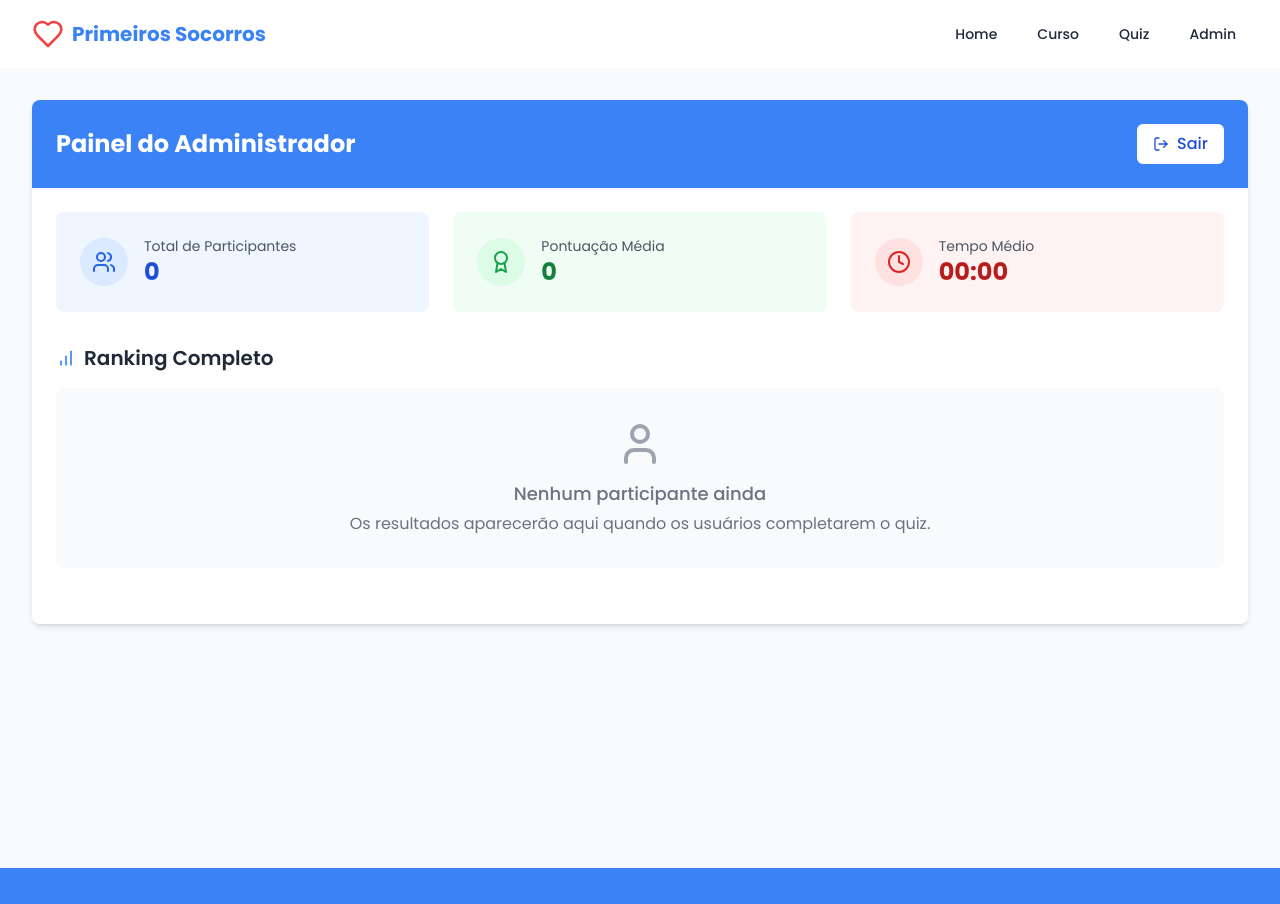
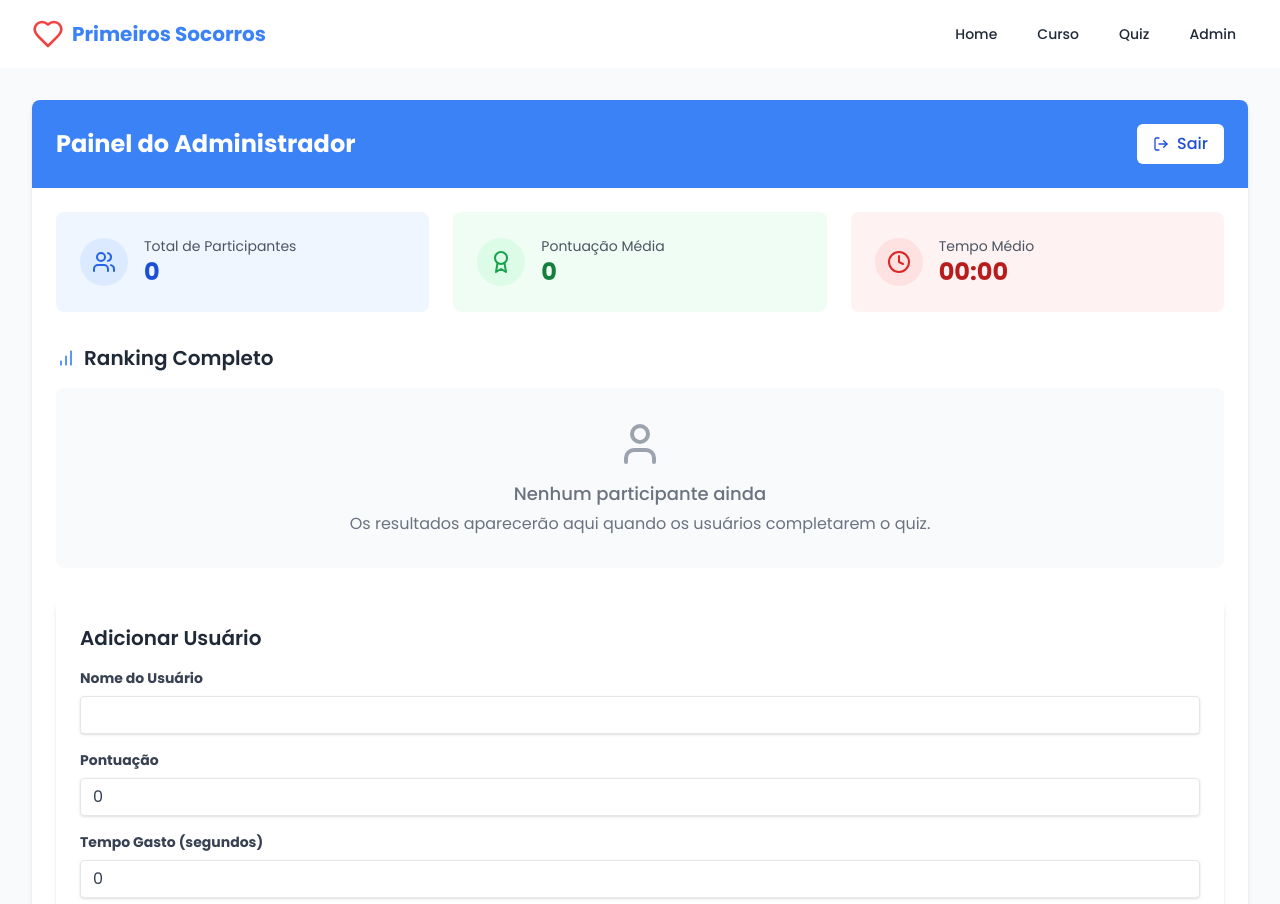
Before and after one commit to carolmalveiraa/primeiros_socorros-projectext, a React (Vite) app: page /admin in a window 1280 px wide. Shown: the top 904 px of the page. Built offline with nearby package versions, Linux system fonts and the light colour scheme; sample sign-in values are in the browser's storage.

Commit message:
Adiciona funcionalidade de edição e adição de usuários na página de administração

```diff
--- a/src/pages/AdminPage.tsx
+++ b/src/pages/AdminPage.tsx
@@ -1,14 +1,17 @@
 import React, { useEffect, useState } from 'react';
 import { useNavigate } from 'react-router-dom';
 import { useQuiz, QuizUser } from '../contexts/QuizContext';
-import { Award, Clock, User, LogOut, BarChart, Users as UsersIcon, Trash } from 'lucide-react';
+import { Award, Clock, User, LogOut, BarChart, Users as UsersIcon, Trash, Edit } from 'lucide-react';
 
 const AdminPage: React.FC = () => {
   const { users, setUsers } = useQuiz();
   const navigate = useNavigate();
   const [isAdmin, setIsAdmin] = useState(false);
+  const [editingUser, setEditingUser] = useState<QuizUser | null>(null);
+  const [userName, setUserName] = useState('');
+  const [userScore, setUserScore] = useState(0);
+  const [userTimeSpent, setUserTimeSpent] = useState(0);
 
-  // Check if user is admin on component mount
   useEffect(() => {
     const adminStatus = sessionStorage.getItem('isAdmin');
     if (adminStatus !== 'true') {
@@ -18,57 +21,75 @@ const AdminPage: React.FC = () => {
     }
   }, [navigate]);
 
-  // Handle logout
   const handleLogout = () => {
     sessionStorage.removeItem('isAdmin');
     navigate('/login');
   };
 
-  // Format time (seconds to MM:SS)
   const formatTime = (seconds: number): string => {
     const minutes = Math.floor(seconds / 60);
     const remainingSeconds = seconds % 60;
     return `${minutes.toString().padStart(2, '0')}:${remainingSeconds.toString().padStart(2, '0')}`;
   };
 
-  // Calculate average time
   const calculateAverageTime = (): string => {
     if (users.length === 0) return '00:00';
-
     const totalTime = users.reduce((acc, user) => acc + user.timeSpent, 0);
     const averageSeconds = Math.floor(totalTime / users.length);
-
     return formatTime(averageSeconds);
   };
 
-  // Sort users by score (descending) and time (ascending)
   const sortedUsers = [...users].sort((a, b) => {
     if (b.score !== a.score) {
-      return b.score - a.score; // Higher score first
+      return b.score - a.score;
     }
-    return a.timeSpent - b.timeSpent; // Lower time first if scores are equal
+    return a.timeSpent - b.timeSpent;
   });
 
-  // Handle delete user
   const handleDeleteUser = (userId: number) => {
     const updatedUsers = users.filter(user => user.id !== userId);
     setUsers(updatedUsers);
   };
 
-  // Check for duplicate user names
-  const isDuplicateUser = (userName: string): boolean => {
-    return users.some(user => user.name === userName);
+  const handleEditUser = (user: QuizUser) => {
+    setEditingUser(user);
+    setUserName(user.name);
+    setUserScore(user.score);
+    setUserTimeSpent(user.timeSpent);
+  };
+
+  const handleSaveUser = () => {
+    if (editingUser) {
+      const updatedUsers = users.map(user =>
+        user.id === editingUser.id
+          ? { ...user, name: userName, score: userScore, timeSpent: userTimeSpent }
+          : user
+      );
+      setUsers(updatedUsers);
+      setEditingUser(null);
+    } else {
+      const newUser: QuizUser = {
+        id: users.length + 1,
+        name: userName,
+        score: userScore,
+        timeSpent: userTimeSpent,
+        avatar: 'default-avatar.png', // Adicione um avatar padrão
+      };
+      setUsers([...users, newUser]);
+    }
+    setUserName('');
+    setUserScore(0);
+    setUserTimeSpent(0);
   };
 
   if (!isAdmin) {
-    return null; // Don't render anything if not admin
+    return null;
   }
 
   return (
     <div className="py-8 bg-gray-50 min-h-screen">
       <div className="container-custom">
         <div className="bg-white rounded-lg shadow-md overflow-hidden">
-          {/* Admin Header */}
           <div className="bg-blue-500 text-white p-6 flex justify-between items-center">
             <h1 className="text-2xl font-bold">Painel do Administrador</h1>
             <button
@@ -80,7 +101,6 @@ const AdminPage: React.FC = () => {
             </button>
           </div>
 
-          {/* Stats Cards */}
           <div className="p-6">
             <div className="grid grid-cols-1 md:grid-cols-3 gap-6 mb-8">
               <div className="bg-blue-50 rounded-lg p-6 flex items-center">
@@ -118,7 +138,6 @@ const AdminPage: React.FC = () => {
               </div>
             </div>
 
-            {/* Ranking Table */}
             <div className="mb-8">
               <h2 className="text-xl font-semibold mb-4 flex items-center">
                 <BarChart className="h-5 w-5 mr-2 text-blue-500" />
@@ -155,7 +174,13 @@ const AdminPage: React.FC = () => {
                       <div className="col-span-2 text-center text-gray-600">
                         {new Date().toLocaleDateString()}
                       </div>
-                      <div className="col-span-1 text-center">
+                      <div className="col-span-1 text-center flex justify-center items-center space-x-2">
+                        <button
+                          onClick={() => handleEditUser(user)}
+                          className="text-blue-600 hover:text-blue-800 transition-colors duration-200"
+                        >
+                          <Edit className="h-5 w-5" />
+                        </button>
                         <button
                           onClick={() => handleDeleteUser(user.id)}
                           className="text-red-600 hover:text-red-800 transition-colors duration-200"
@@ -174,6 +199,78 @@ const AdminPage: React.FC = () => {
                 </div>
               )}
             </div>
+
+            <div className="bg-white p-6 rounded-lg shadow-md">
+              <h2 className="text-xl font-semibold mb-4">{editingUser ? 'Editar Usuário' : 'Adicionar Usuário'}</h2>
+              <form
+                onSubmit={(e) => {
+                  e.preventDefault();
+                  handleSaveUser();
+                }}
+              >
+                <div className="mb-4">
+                  <label className="block text-gray-700 text-sm font-bold mb-2" htmlFor="userName">
+                    Nome do Usuário
+                  </label>
+                  <input
+                    id="userName"
+                    type="text"
+                    value={userName}
+                    onChange={(e) => setUserName(e.target.value)}
+                    className="shadow appearance-none border rounded w-full py-2 px-3 text-gray-700 leading-tight focus:outline-none focus:shadow-outline"
+                    required
+                  />
+                </div>
+                <div className="mb-4">
+                  <label className="block text-gray-700 text-sm font-bold mb-2" htmlFor="userScore">
+                    Pontuação
+                  </label>
+                  <input
+                    id="userScore"
+                    type="number"
+                    value={userScore}
+                    onChange={(e) => setUserScore(Number(e.target.value))}
+                    className="shadow appearance-none border rounded w-full py-2 px-3 text-gray-700 leading-tight focus:outline-none focus:shadow-outline"
+                    required
+                  />
+                </div>
+                <div className="mb-4">
+                  <label className="block text-gray-700 text-sm font-bold mb-2" htmlFor="userTimeSpent">
+                    Tempo Gasto (segundos)
+                  </label>
+                  <input
+                    id="userTimeSpent"
+                    type="number"
+                    value={userTimeSpent}
+                    onChange={(e) => setUserTimeSpent(Number(e.target.value))}
+                    className="shadow appearance-none border rounded w-full py-2 px-3 text-gray-700 leading-tight focus:outline-none focus:shadow-outline"
+                    required
+                  />
+                </div>
+                <div className="flex items-center justify-between">
+                  <button
+                    type="submit"
+                    className="bg-blue-500 hover:bg-blue-700 text-white font-bold py-2 px-4 rounded focus:outline-none focus:shadow-outline"
+                  >
+                    {editingUser ? 'Salvar Alterações' : 'Adicionar Usuário'}
+                  </button>
+                  {editingUser && (
+                    <button
+                      type="button"
+                      onClick={() => {
+                        setEditingUser(null);
+                        setUserName('');
+                        setUserScore(0);
+                        setUserTimeSpent(0);
+                      }}
+                      className="bg-gray-500 hover:bg-gray-700 text-white font-bold py-2 px-4 rounded focus:outline-none focus:shadow-outline"
+                    >
+                      Cancelar
+                    </button>
+                  )}
+                </div>
+              </form>
+            </div>
           </div>
         </div>
       </div>
```
